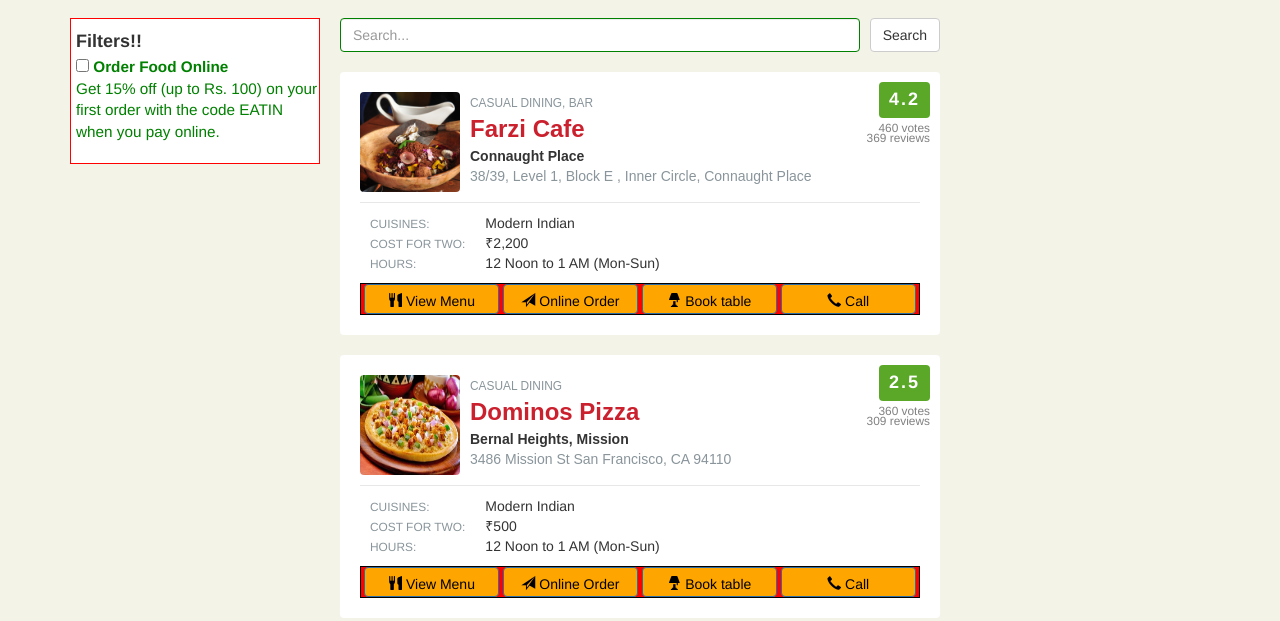
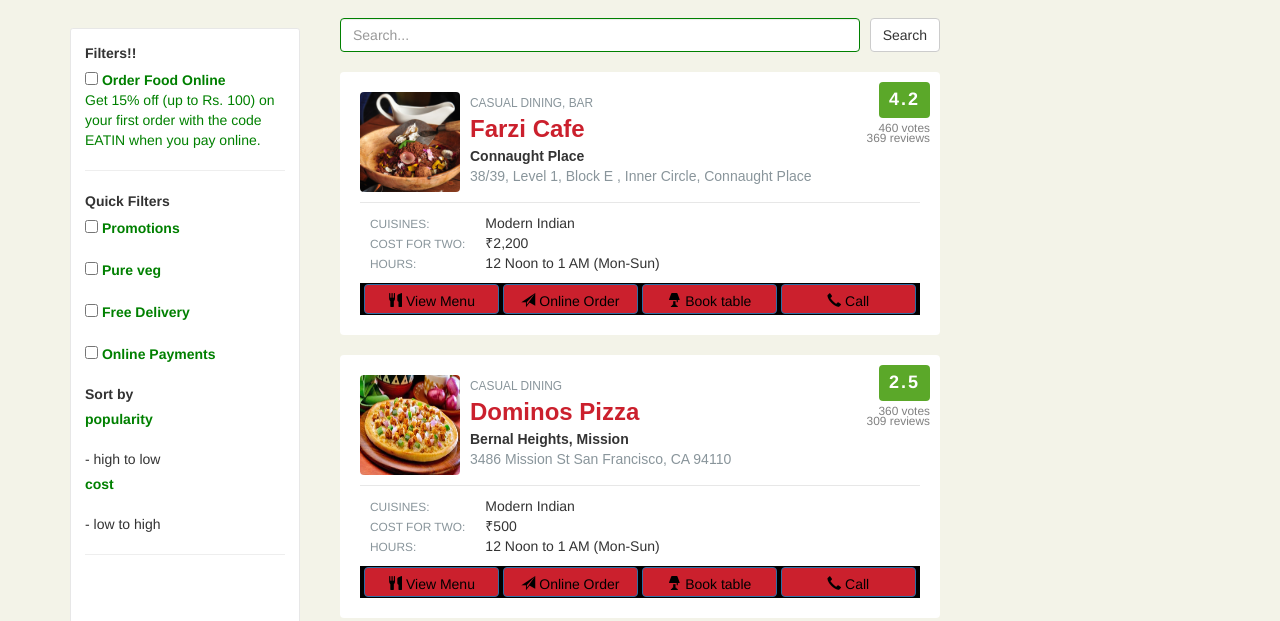
Before and after one commit to JyotiRawat1/foodapp, a plain HTML site: page index.html in a window 1280 px wide. Shown: the part 374-995 px from the top of the page. Drawn offline with Linux system fonts and the light colour scheme.

Commit message:
chnages done

```diff
--- a/index.html
+++ b/index.html
@@ -89,17 +89,23 @@
 
 
                 <div class="left"><b>Filters!!</b>
-                <small><div class=table>  <input type="checkbox" name="filter" value="table"><b>  Order Food Online</b><br>
+                <small><div class="table">  <input type="checkbox" name="filter" value="table"><b class="food">  Order Food Online</b><br>
                   <p>Get 15% off (up to Rs. 100) on your first order with the code EATIN when you pay online.</p>
-                </div></div></small>
+                </div></small>
+                <hr>
+
+                <b>Quick Filters</b>
+                <small><div class="table">  <input type="checkbox" name="filter" value="table"><b>  Promotions</b><br>  </div></small>
+                 <small><div class="table">  <input type="checkbox" name="filter" value="table"><b>  Pure veg</b><br>  </div></small>
+                <small><div class="table">  <input type="checkbox" name="filter" value="table"><b>  Free Delivery</b><br>  </div></small>
+                <small><div class="table">  <input type="checkbox" name="filter" value="table"><b>  Online Payments</b><br>  </div></small>
 
 
-
-
-
-
-
-
+                <b>Sort by</b>
+                <span><small><div class="table"> <a href="#" class="sorted"><b>popularity</b></a></div></small></span><span>- high to low</span>
+                <span><small><div class="table"> <a href="#" class="sorted"><b>cost</b></a></div></small></span><span>- low to high</span>
+               <hr>
+              </div>
 
                 <div class="search-bar">
                     <form>
@@ -108,7 +114,12 @@
                     </div>
                     <button type="submit" class="btn btn-default">Search</button>
                   </form>
-                </div>
+
+                                </div>
+
+
+
+
                 <!-- <div ng-repeat="restaurant in restaurants">
                 <div>{{restaurant.name}}</div>
                 <div>{{restaurant.address}}</div>
--- a/main.css
+++ b/main.css
@@ -136,18 +136,22 @@
 
 .online{
  border: 1px solid black;
- background-color: red;
+ background-color: black;
  padding-left: 3px;
  padding-right: 1px;
 }
 
 .online .btn-primary{
-  background-color: orange;
+  background-color: #cb202d;
   color: black;
   height: 30px;
   width: 135px;
   left: auto;
   right: auto;
+}
+
+.food:hover{
+  color: red;
 }
 
 .btn-primary:hover{
@@ -188,17 +192,22 @@
 
 .table{
   color: green;
+  font-size: 14px;
+  margin-top: 5px;
+}
+
+.sorted{
+  color: green
 }
 
 .left{
   position: absolute;
-  align-items: left;
-  border: 1px solid red;
-  height: auto;
-  width: 250px;
-  background-color: white;
-  font-size: 18px;
- padding-top: 10px;
- padding-left: 5px;
- padding-right: 0px;
+  background: #FFF;
+  box-shadow: none;
+  margin: 1rem 0;
+  width: 230px;
+  padding: 1em;
+  border-radius: .28571429rem;
+  border: 1px solid #e7e7e7;
+  height: 800px;
 }
```
